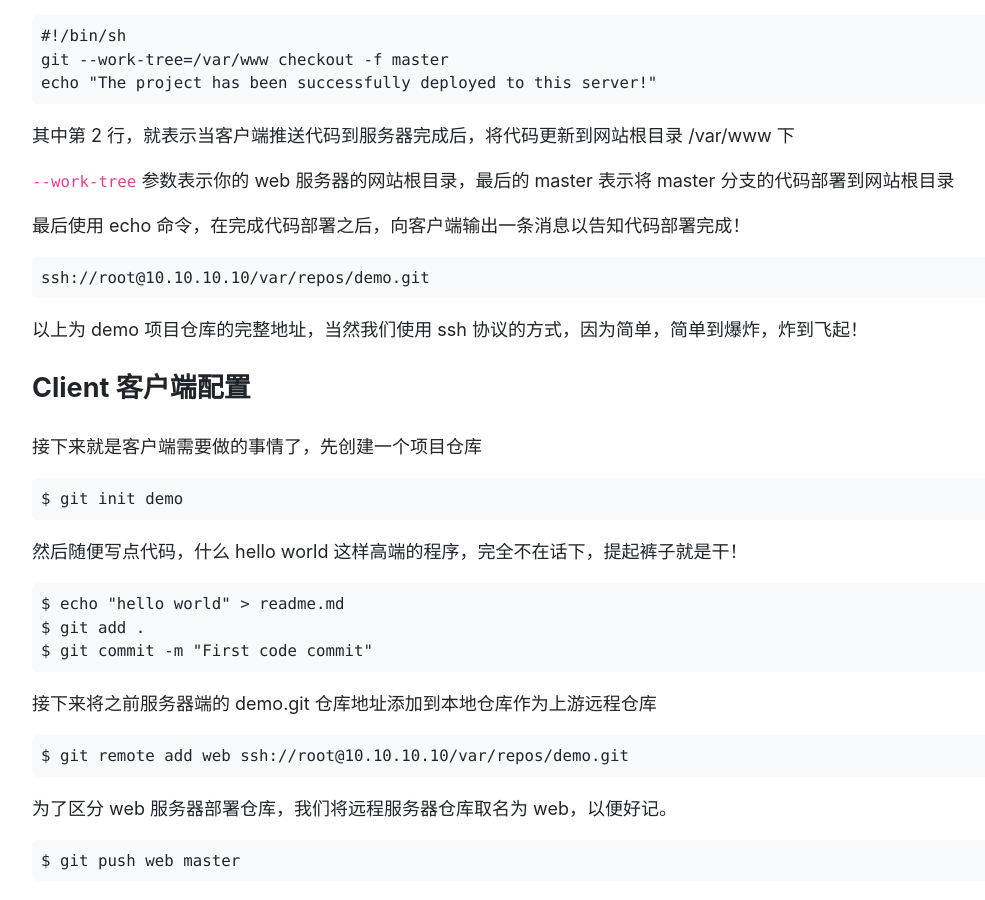
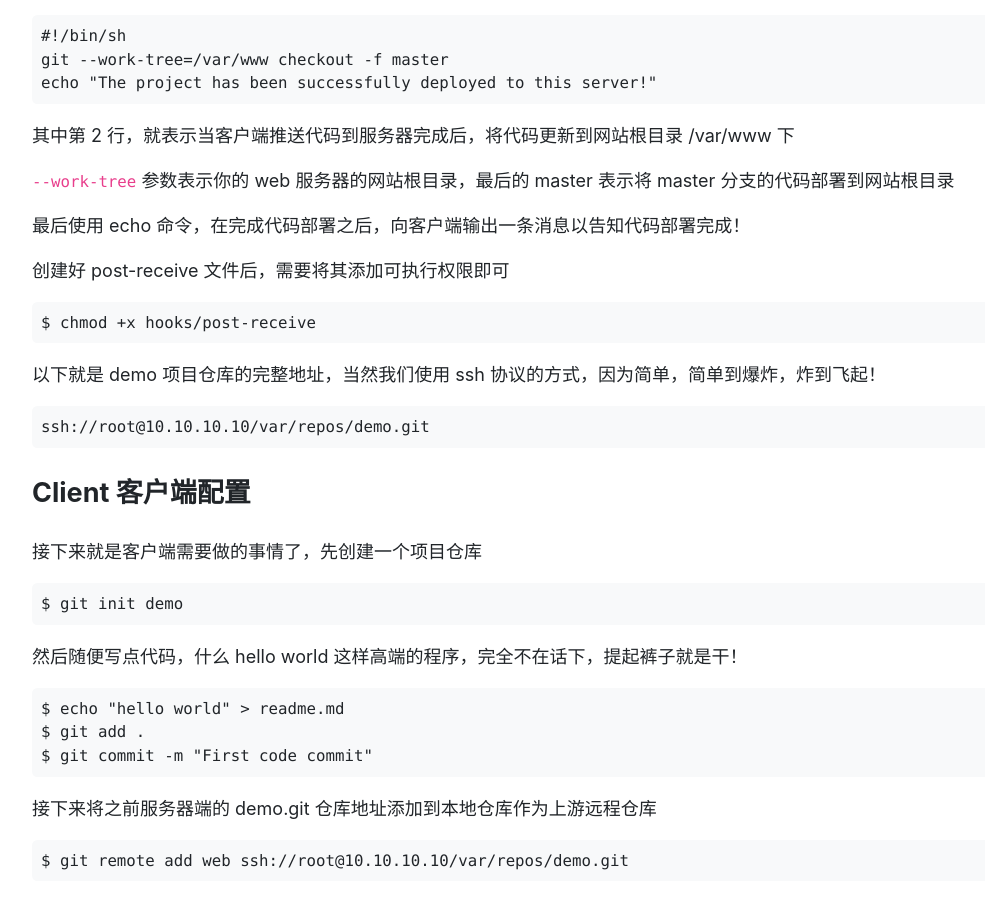
Before and after one commit to ehsud/blog, a Jekyll site: the page built from git/git-automate-project-deployment.md, in a window 1280 px wide and 900 px high, scrolled down 1725 px. Shown: the whole window, without its empty margins (53-1038 px from the left). Built offline with Jekyll 4.4.1, drawn with Linux system fonts in a browser that asks for light colours.

Commit message:
updated some files

```diff
--- a/git/git-automate-project-deployment.md
+++ b/git/git-automate-project-deployment.md
@@ -68,9 +68,13 @@ tags: [git, linux, deploy]
 
 最后使用 echo 命令，在完成代码部署之后，向客户端输出一条消息以告知代码部署完成！
 
+创建好 post-receive 文件后，需要将其添加可执行权限即可
+
+    $ chmod +x hooks/post-receive
+
+以下就是 demo 项目仓库的完整地址，当然我们使用 ssh 协议的方式，因为简单，简单到爆炸，炸到飞起！
+
     ssh://root@10.10.10.10/var/repos/demo.git
-
-以上为 demo 项目仓库的完整地址，当然我们使用 ssh 协议的方式，因为简单，简单到爆炸，炸到飞起！
 
 ### Client 客户端配置
 
```
